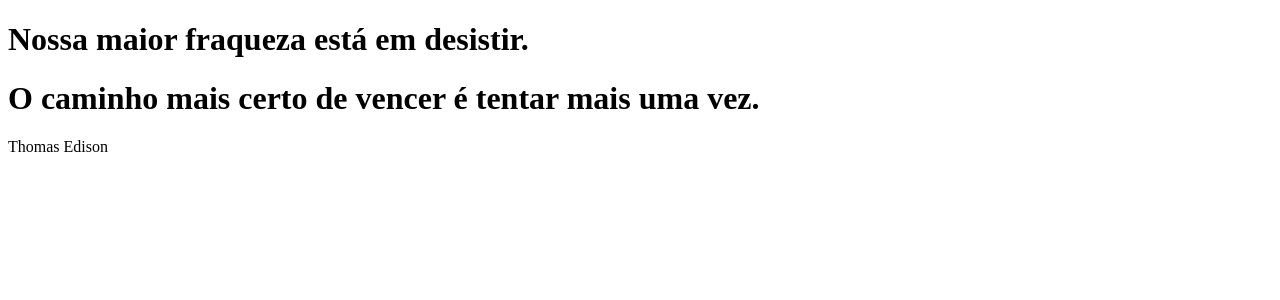
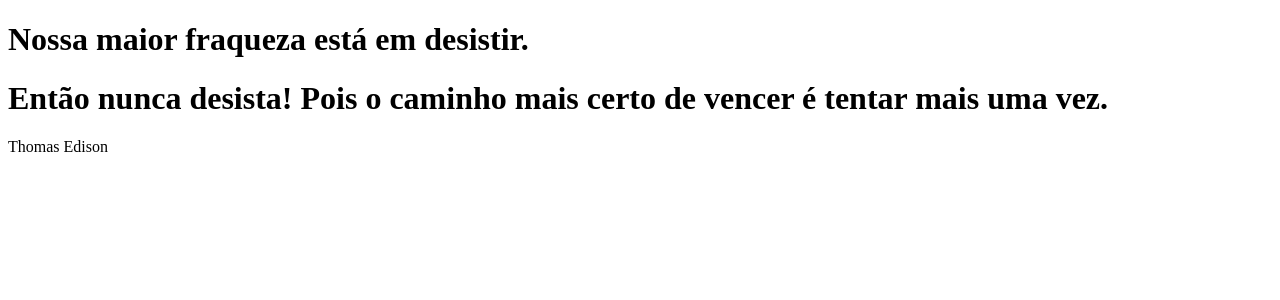
Before and after one commit to niltonjr80/clone-tabnews, a Next.js app: page / in a window 1280 px wide. Shown: the top 300 px of the page. Built offline with nearby package versions, Linux system fonts and the light colour scheme.

Commit message:
Frase atualizada

```diff
--- a/pages/index.js
+++ b/pages/index.js
@@ -5,7 +5,7 @@ function Home() {
             Nossa maior fraqueza está em desistir.
         </h1>
         <h1>
-            O caminho mais certo de vencer é tentar mais uma vez.
+           Então nunca desista! Pois o caminho mais certo de vencer é tentar mais uma vez.
         </h1>
         <p>
             Thomas Edison
```
